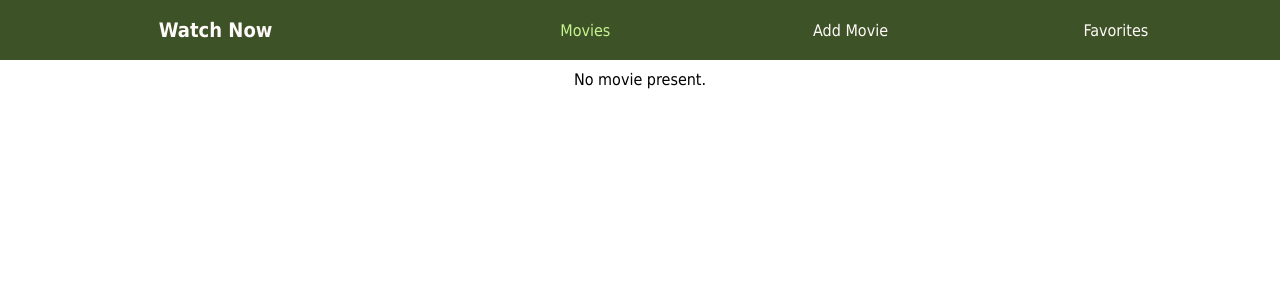
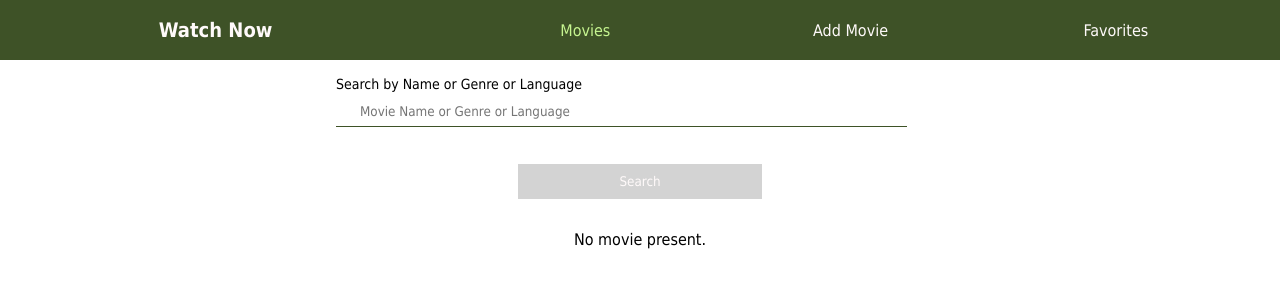
Before and after one commit to souryadeepRC/movies, a React (Create React App) app: page /movies in a window 1280 px wide. Shown: the top 300 px of the page. Built offline with nearby package versions, Linux system fonts and the light colour scheme.

Commit message:
Completing the Search by logic

```diff
--- a/src/App.css
+++ b/src/App.css
@@ -4,6 +4,7 @@
 
 p,h1,h2,h3,h4,h5,h6 {
   margin: 0;
+  word-break: break-all;
 }
 input::-webkit-inner-spin-button,
 input::-webkit-outer-spin-button{
--- a/src/components/AddMovie/AddMovie.jsx
+++ b/src/components/AddMovie/AddMovie.jsx
@@ -92,19 +92,13 @@ const AddMovie = (props) => {
     },
   ];
 
-  const isFormValid = formFieldList.reduce(
-    (validity, field) => validity && field.action.isValidData,
-    true
-  );
+
   const resetFormField = () => {
     formFieldList.forEach(field => {
       field.action.onResetHandler();
     })
   }
   const submitFormHandler = () => {
-    console.log();
-    console.log(isFormValid);
-    console.log(formFieldList);
     props.onSubmit({
       name: formFieldList[0].action.value,
       description: formFieldList[1].action.value,
@@ -115,6 +109,6 @@ const AddMovie = (props) => {
     });
     resetFormField();
   };
-  return <Form fieldList={formFieldList} onSubmit={submitFormHandler} />;
+  return <Form fieldList={formFieldList} submitButton="Save" onSubmit={submitFormHandler} />;
 };
 export default AddMovie;
--- a/src/components/Header/Header.jsx
+++ b/src/components/Header/Header.jsx
@@ -3,9 +3,7 @@ import classes from "./Header.module.css";
 const Header = () => {
   return (
     <header className={classes.header__section}>
-      <p className={classes.header__icon}>Icon</p>
       <h1 className={classes.header__text}>Watch Now</h1>
-
       <NavigationLink />
     </header>
   );
--- a/src/components/Movie/Movie.jsx
+++ b/src/components/Movie/Movie.jsx
@@ -3,10 +3,7 @@ import MovieContext from "../../store/MovieContext";
 import classes from "./Movie.module.css";
 const Movie = ({ data: movie }) => {
   const ctx = useContext(MovieContext);
-
-  console.log(ctx);
   const isFavorite = ctx.favoriteMovies.find(id => id===movie.id)
-  console.log(isFavorite);
   const addToFavoriteHandler = () => {
     ctx.addFavoriteMovies(movie.id)
   };
--- a/src/components/Movie/Movie.module.css
+++ b/src/components/Movie/Movie.module.css
@@ -1,11 +1,16 @@
 .container{
-    width: 17rem;
+    width: 60%;
     background: #dbf5be;
     padding: 15px 35px;
     display: flex;
     flex-direction: column;
     justify-content: space-between;
 }
+@media screen  and (min-width:450px){
+    .container{
+        width: 17rem;
+    }
+}
 .container section{
     padding: 6px 0;
 }
--- /dev/null
+++ b/src/components/MovieSearch/MovieSearch.jsx
@@ -0,0 +1,28 @@
+import Form from "../UI/Form/Form"
+import useInput from "../../hooks/useInput";
+
+const MovieSearch = (props) => {
+
+  const fieldInput = useInput((value) => value !== "");
+    const formFieldList = [
+        {
+          id: 1,
+          static: {
+            label: "Search by Name or Genre or Language",
+            input: {
+              type: "text",
+              placeholder: "Movie Name or Genre or Language",
+            },
+            errorMsg: "Enter Movie Name or Genre or Language",
+          },
+          action: fieldInput,
+        }
+    ]
+    const submitFormHandler = () => {
+        props.onSearch(formFieldList[0].action.value)
+    }
+    return (
+        <Form fieldList={formFieldList} submitButton="Search" onSubmit={submitFormHandler} />
+    )
+}
+export default MovieSearch
--- a/src/components/Movies/Movies.jsx
+++ b/src/components/Movies/Movies.jsx
@@ -1,17 +1,19 @@
+import Movie from "../Movie/Movie";
+import classes from "./Movies.module.css";
 
-import Movie from '../Movie/Movie';
-import classes from './Movies.module.css'
+const Movies = ({ movies }) => {
+  if (movies.length === 0) {
+    return <p className={classes.empty__list}>No movie present.</p>;
+  }
 
-const Movies = ({movies}) => {
-  if(movies.length===0){
-    return <p className={classes.empty__list}>No movie present.</p>
-  }
   return (
-    <article className={classes.container}>
-      {movies.map((movie) => (
-        <Movie key={movie.id} data={movie} />
-      ))}
-    </article>
+    <>
+      <article className={classes.container}>
+        {movies.map((movie) => (
+          <Movie key={movie.id} data={movie} />
+        ))}
+      </article>
+    </>
   );
 };
 export default Movies;
--- a/src/components/UI/Form/Form.jsx
+++ b/src/components/UI/Form/Form.jsx
@@ -34,7 +34,7 @@ const Form = (props) => {
         })}
       </div>
       <div className={classes.btn__container}>
-        <button disabled={!isFormValid} ype="submit">Save</button>
+        <button disabled={!isFormValid} ype="submit">{props.submitButton}</button>
       </div>
     </form>
   );
--- a/src/pages/MoviesPage.jsx
+++ b/src/pages/MoviesPage.jsx
@@ -1,16 +1,32 @@
-import { useContext } from "react"
+import { useEffect } from "react";
+import { useState } from "react";
+import { useContext } from "react";
 
 import Movies from "../components/Movies/Movies";
-import MovieContext from "../store/MovieContext"
+import MovieSearch from "../components/MovieSearch/MovieSearch";
+import MovieContext from "../store/MovieContext";
 
 const MoviesPage = (props) => {
-
-  const ctx = useContext(MovieContext)
-  console.log(ctx);
-    return (
-        <>
-        <Movies movies={ctx.movies}/>
-        </>
-    )
-}
-export default MoviesPage
+  const ctx = useContext(MovieContext);
+  const [movies, setMovies] = useState([]);
+  useEffect(() => {
+    setMovies(ctx.movies);
+  }, [ctx]);
+  const searchMovieHandler = (value) => {
+    console.log(value);
+    const filteredMovies = ctx.movies.filter(
+      (movie) =>
+        movie.name === value ||
+        movie.genre === value ||
+        movie.language === value
+    );
+    setMovies(filteredMovies);
+  };
+  return (
+    <>
+      <MovieSearch onSearch={searchMovieHandler} />
+      <Movies movies={movies} />
+    </>
+  );
+};
+export default MoviesPage;
```
Also changed, not shown: 2 other files (tests, documents, lock files or other folders).
